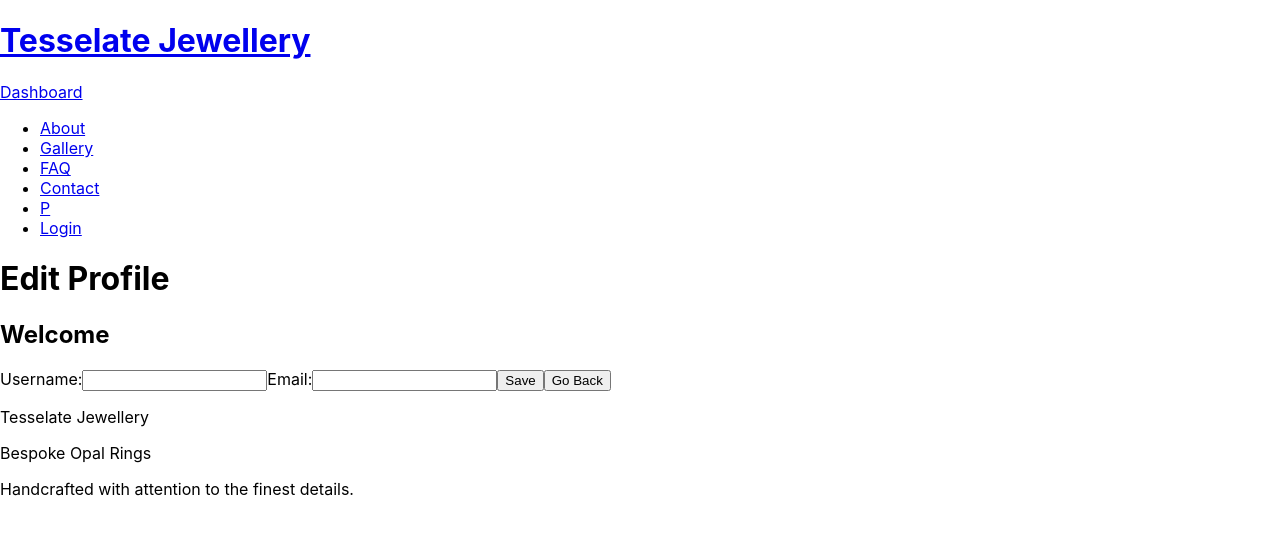
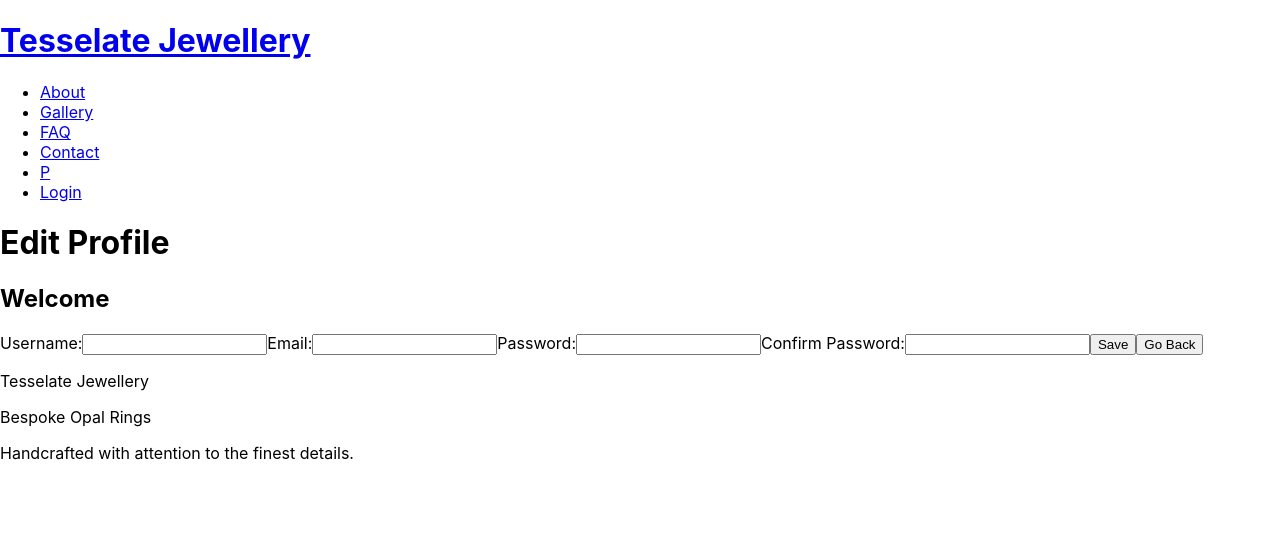
Before and after one commit to Tesselate-Jewellery/client, a React (Create React App) app: page /edit-profile/1 in a window 1280 px wide. Shown: the top 534 px of the page. Built offline with nearby package versions, Linux system fonts and the light colour scheme; no server answers.

Commit message:
feat: added two password fields for edit, and only show dashboard when jwt present

```diff
--- a/src/components/Header.jsx
+++ b/src/components/Header.jsx
@@ -1,7 +1,9 @@
 import React from 'react';
 import { Link } from 'react-router-dom';
+import { useAuth } from '../utils/AuthContext';
 
 const Header = () => {
+    const { jwt } = useAuth();
 
     return (
         <header>
@@ -9,7 +11,7 @@ const Header = () => {
                 <h1>Tesselate Jewellery</h1>
             </Link>
             <Link to="/dashboard">
-                <span>Dashboard</span>
+                {jwt ? <span>Dashboard</span> : <span></span>}
             </Link>
         </header>
     );
--- a/src/pages/EditProfile.jsx
+++ b/src/pages/EditProfile.jsx
@@ -8,7 +8,13 @@ const EditUser = () => {
     const { user_id } = useParams();
     const { jwt } = useAuth();
     const navigate = useNavigate();
-    const [userData, setUserData] = useState({});
+
+    // Separate states for non-sensitive fields
+    const [username, setUsername] = useState('');
+    const [email, setEmail] = useState('');
+    const [password, setPassword] = useState('');
+    const [confirmPassword, setConfirmPassword] = useState('');
+    const [passwordsMatch, setPasswordsMatch] = useState(true);
 
     useEffect(() => {
         const fetchData = async () => {
@@ -21,7 +27,12 @@ const EditUser = () => {
                         },
                     }
                 );
-                setUserData(response.data);
+
+                // Set non-sensitive fields
+                setUsername(response.data.username || '');
+                setEmail(response.data.email || '');
+                // Password is intentionally omitted
+
             } catch (error) {
                 console.error('Error fetching user data:', error);
             }
@@ -31,25 +42,45 @@ const EditUser = () => {
     }, [user_id, jwt]);
 
     const handleInputChange = (event) => {
-        setUserData({
-            ...userData,
-            [event.target.name]: event.target.value,
-        });
+        // Update the corresponding state based on the input name
+        switch (event.target.name) {
+            case 'username':
+                setUsername(event.target.value);
+                break;
+            case 'email':
+                setEmail(event.target.value);
+                break;
+                case 'password':
+                    setPassword(event.target.value);
+                    break;
+                case 'confirmPassword':
+                    setConfirmPassword(event.target.value);
+                    break;
+                default:
+                    break;
+        }
     };
 
     const handleSaveClick = async () => {
         try {
-
             // Add your validation logic here, e.g., checking for @ in the email
-            if (!userData.email || !userData.email.includes('@')) {
-            // Display a toast error message
+            if (!email || !email.includes('@')) {
+                // Display a toast error message
                 toast.error('Invalid email format. Please enter a valid email.');
                 return; // Stop the save process if there's an error
             }
 
+             // Check if passwords match
+            if (password !== confirmPassword) {
+                // Display a toast error message
+                toast.error('Passwords do not match. Please re-enter your passwords.');
+                setPasswordsMatch(false);
+                return;
+            }
+
             await axios.put(
                 `${process.env.REACT_APP_BACKEND_URL}users/${user_id}`,
-                userData,
+                { username, email, password },
                 {
                     headers: {
                         jwt: jwt,
@@ -66,21 +97,38 @@ const EditUser = () => {
         <div>
             <ToastContainer />
             <h1>Edit Profile</h1>
-            <h2>Welcome {userData.username}</h2>
+            <h2>Welcome {username}</h2>
             <label>Username:</label>
             <input
                 type="text"
                 name="username"
-                value={userData.username || ''}
+                value={username}
                 onChange={handleInputChange}
             />
             <label>Email:</label>
             <input
-                type="text"
+                type="email"
                 name="email"
-                value={userData.email || ''}
+                value={email}
                 onChange={handleInputChange}
             />
+            <label>Password:</label>
+            <input
+                type="password"
+                name="password"
+                value={password}
+                onChange={handleInputChange}
+            />
+            <label>Confirm Password:</label>
+            <input
+                type="password"
+                name="confirmPassword"
+                value={confirmPassword}
+                onChange={handleInputChange}
+            />
+            {!passwordsMatch && (
+                <p style={{ color: 'red' }}>Passwords do not match. Please re-enter your passwords.</p>
+            )}
             <button onClick={handleSaveClick}>Save</button>
             <button onClick={() => navigate('/dashboard')}>Go Back</button>
         </div>
```
